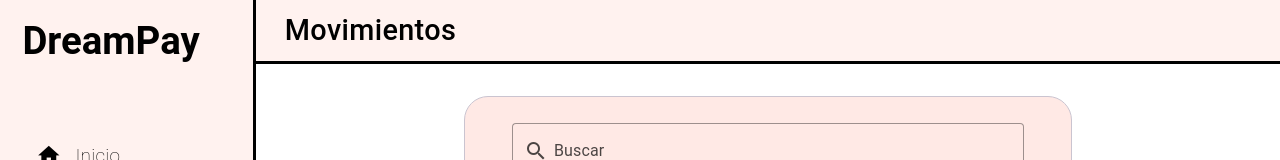
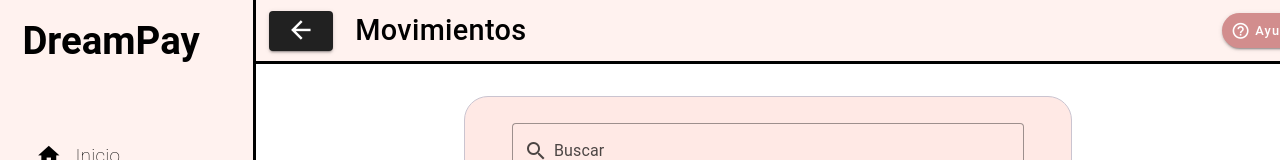
Before and after one commit to BrunTac/tp2-hci, a Vue app: page /home in a window 1280 px wide. Both pictures are taken after a click on the button "Movimientos". Shown: the top 160 px of the page. Built offline with nearby package versions, Linux system fonts and the light colour scheme; no server answers; a small style sheet from the web is missing; a web font is replaced by a local one.

Commit message:
add help and go-back buttons

```diff
--- a/src/components/Header.vue
+++ b/src/components/Header.vue
@@ -7,8 +7,59 @@
     style="display: flex; align-items: center; border-bottom: solid black;"
     width="100vw"
   >
-    <v-card-title style="font-size: 1.8rem; margin-left: 1vw"><slot /></v-card-title>
+    <div
+      style="display: flex; align-items: center; justify-content: space-between; height: 100%; width: 82%;"
+    >
+      <div style="display: flex; align-items: center; margin-left: 1vw">
+        <v-sheet
+          v-if="route.path !== '/home'"
+          style="display: flex; align-items: center; background-color: transparent; color: black;"
+        >
+          <v-btn
+            class="button"
+            style="height: auto"
+            @click="navigateTo('/home')"
+          >
+            <v-icon size="2.3vw" style="padding: 2.5vh">mdi-arrow-left</v-icon>
+          </v-btn>
+        </v-sheet>
+
+        <v-card-title style="font-size: 1.8rem; margin-left: 0.5vw">
+          <slot />
+        </v-card-title>
+      </div>
+
+      <v-btn
+        class="text-none"
+        rounded="xl"
+        style="background-color: #d28d8d; width: auto; height: 2.7vw; color: white; font-size: 1vw; padding: 0 0.7vw;"
+      >
+        <v-icon left size="1.5vw" style="margin-right: 0.3vw">mdi-help-circle-outline</v-icon>
+        Ayuda
+      </v-btn>
+    </div>
   </v-card>
 </template>
-<script setup lang="ts">
+
+<script setup>
+  import { useRoute, useRouter } from 'vue-router';
+
+  const router = useRouter();
+  const route = useRoute();
+
+  const navigateTo = path => {
+    router.push(path);
+  };
 </script>
+
+<style>
+.button {
+  background-color: #d28d8d;
+  color: white;
+  min-width: 0;
+  width: 3.5vw;
+  height: 6vh;
+  padding: 0;
+  border-radius: 20px;
+}
+</style>
```
